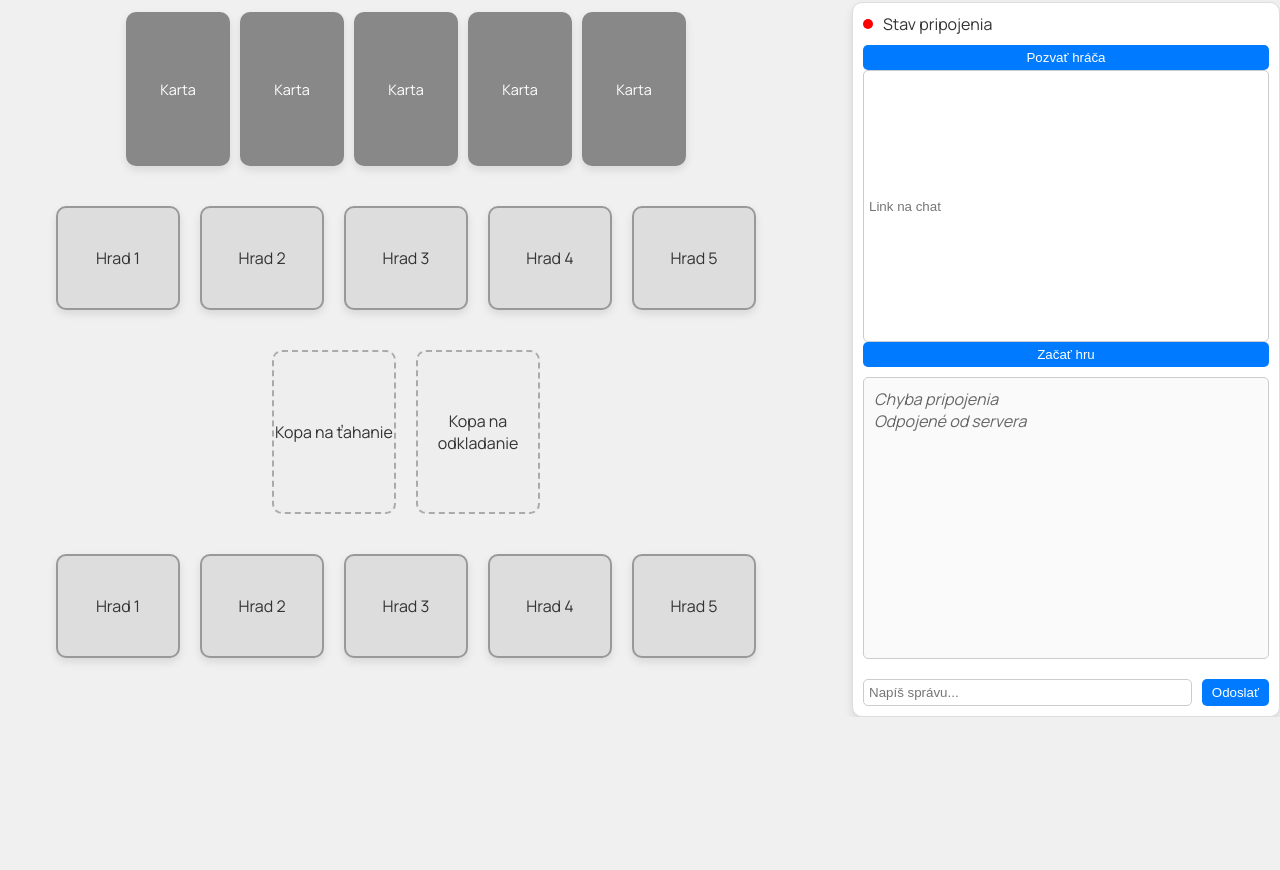
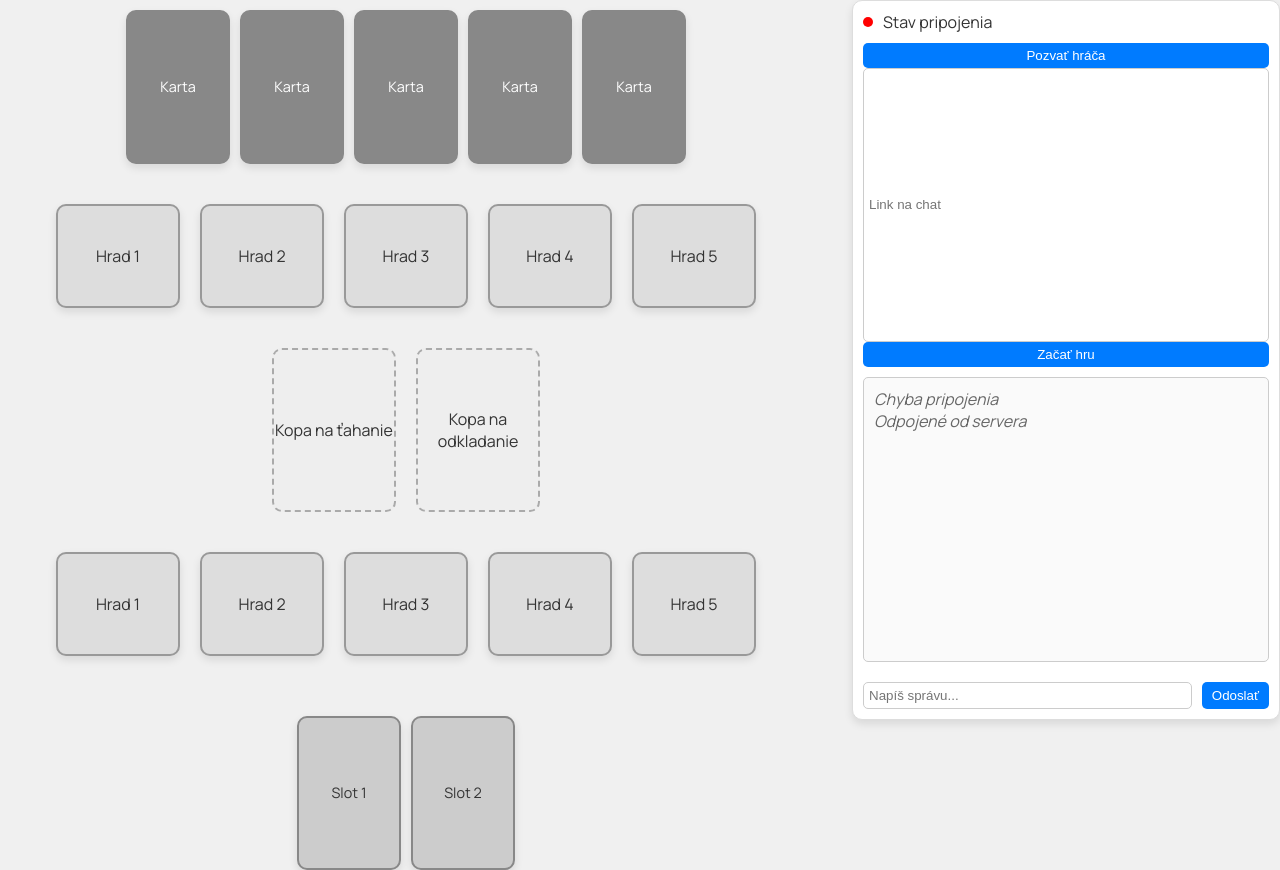
Before and after one commit to BorisEM/matuscak, a website: page index.html in a window 1280 px wide. Shown: the part 83-953 px from the top of the page. Before the commit the page ends 800 px from the top, so only its background shows below. Drawn offline with Linux system fonts and the light colour scheme; no server answers.

Commit message:
Update index.html

```diff
--- a/index.html
+++ b/index.html
@@ -41,8 +41,13 @@
                 <div class="castle-placeholder">Hrad 4</div>
                 <div class="castle-placeholder">Hrad 5</div>
             </div>
-            <div id="player-cards" class="card-area">
+            <div id="player-cards" class="card-area" style="margin-bottom: 20px;">
                 <!-- Karty hráča (líc kariet) -->
+            </div>
+            <div id="player-slots" class="card-area" style="margin-bottom: 20px;">
+                <!-- Dva sloty pre karty vedľa hráča -->
+                <div class="card-placeholder">Slot 1</div>
+                <div class="card-placeholder">Slot 2</div>
             </div>
         </div>
 
```
